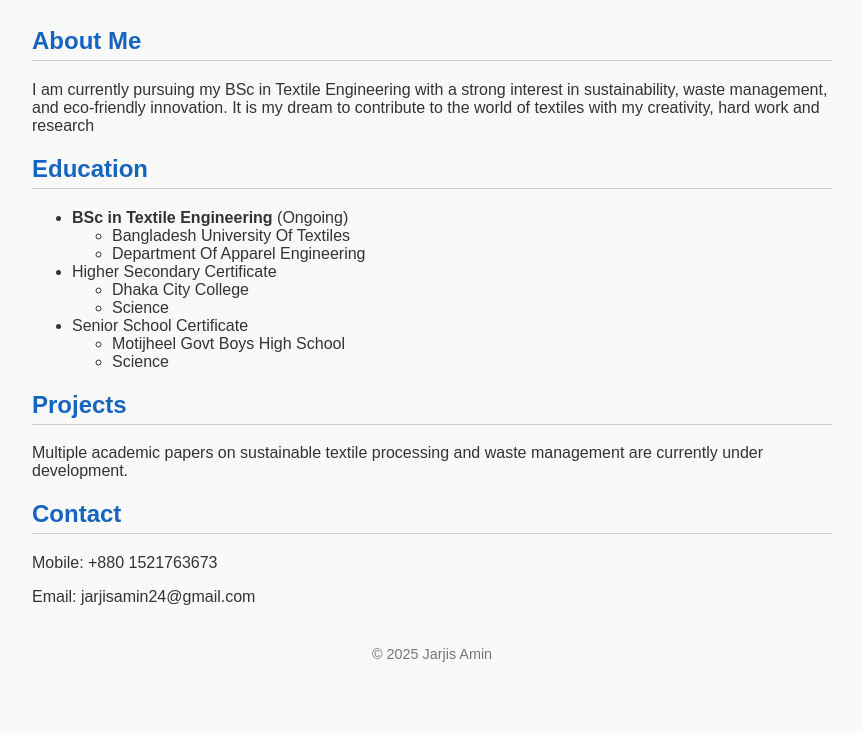
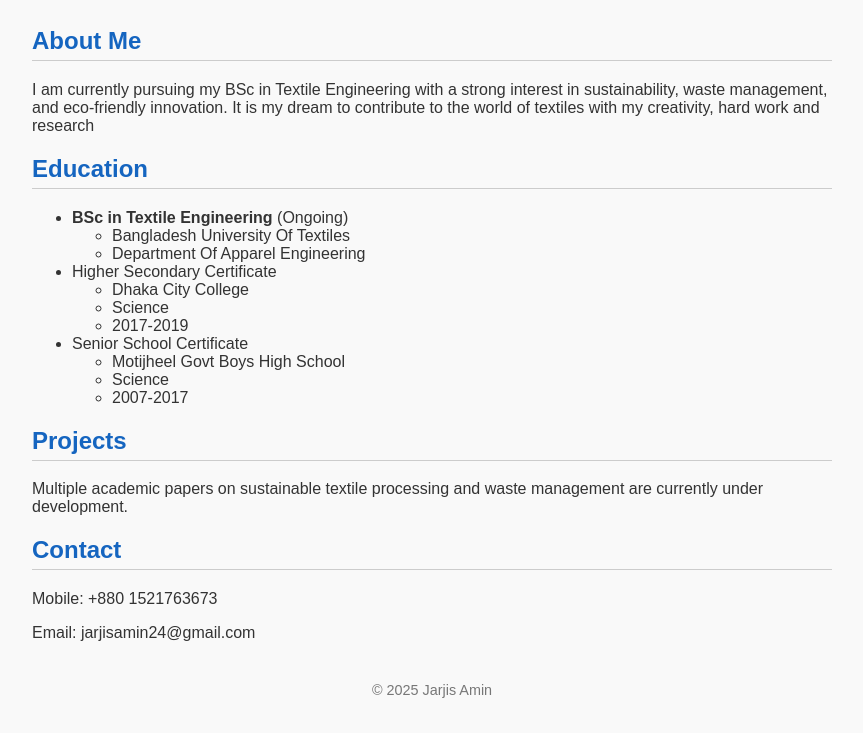
Before and after one commit to JarjisAmin/jarjisamin.github.io, a plain HTML site: page index.html in a window 1280 px wide. Shown: the part 121-854 px from the top of the page, without its empty margins (208-1071 px from the left). Before the commit the page ends 818 px from the top, so only its background shows below. Drawn offline with Linux system fonts and the light colour scheme.

Commit message:
Update index.html
added the years of education

```diff
--- a/index.html
+++ b/index.html
@@ -56,11 +56,13 @@
       <ul>
         <li>Dhaka City College</li>
         <li>Science</li>
+        <li>2017-2019</li>
       </ul>
     <li>Senior School Certificate</li>
       <ul>
         <li>Motijheel Govt Boys High School</li>
         <li>Science</li>
+        <li>2007-2017</li>
       </ul>
   </ul>
 </section>
```
